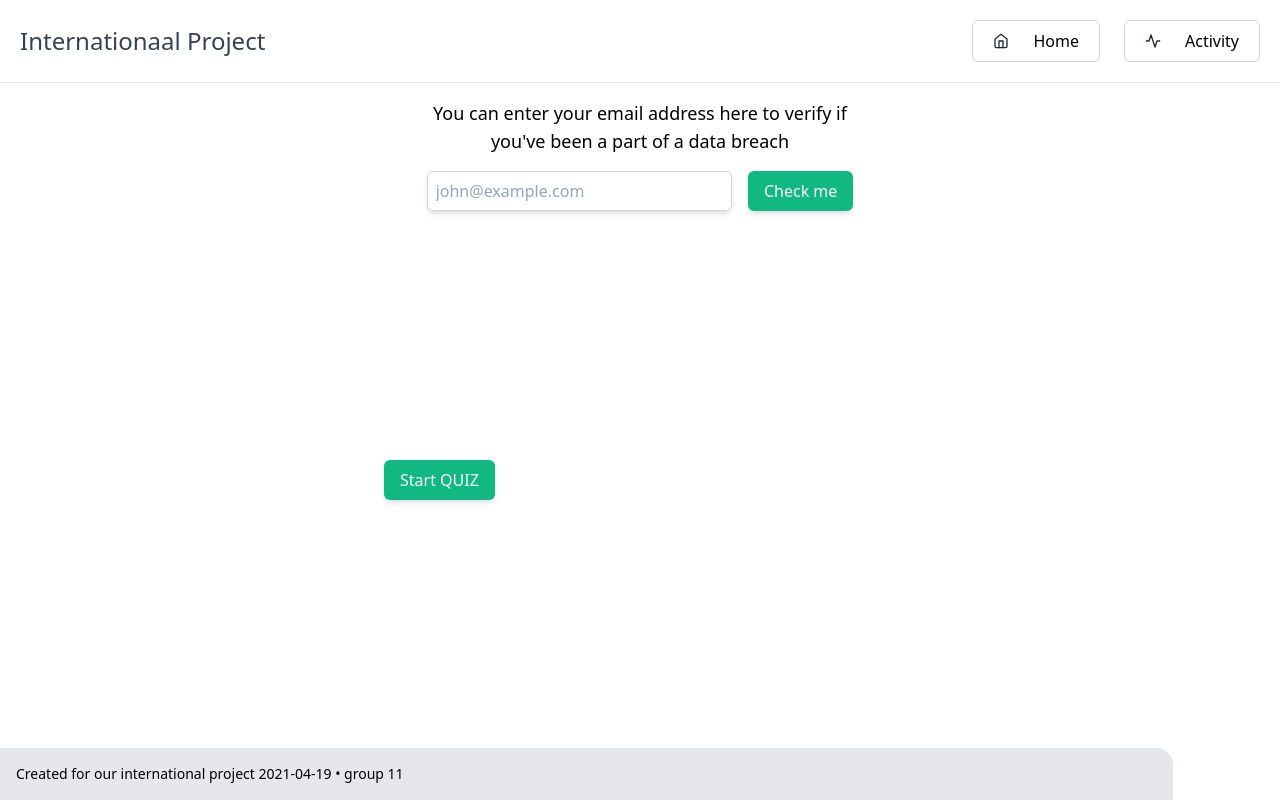
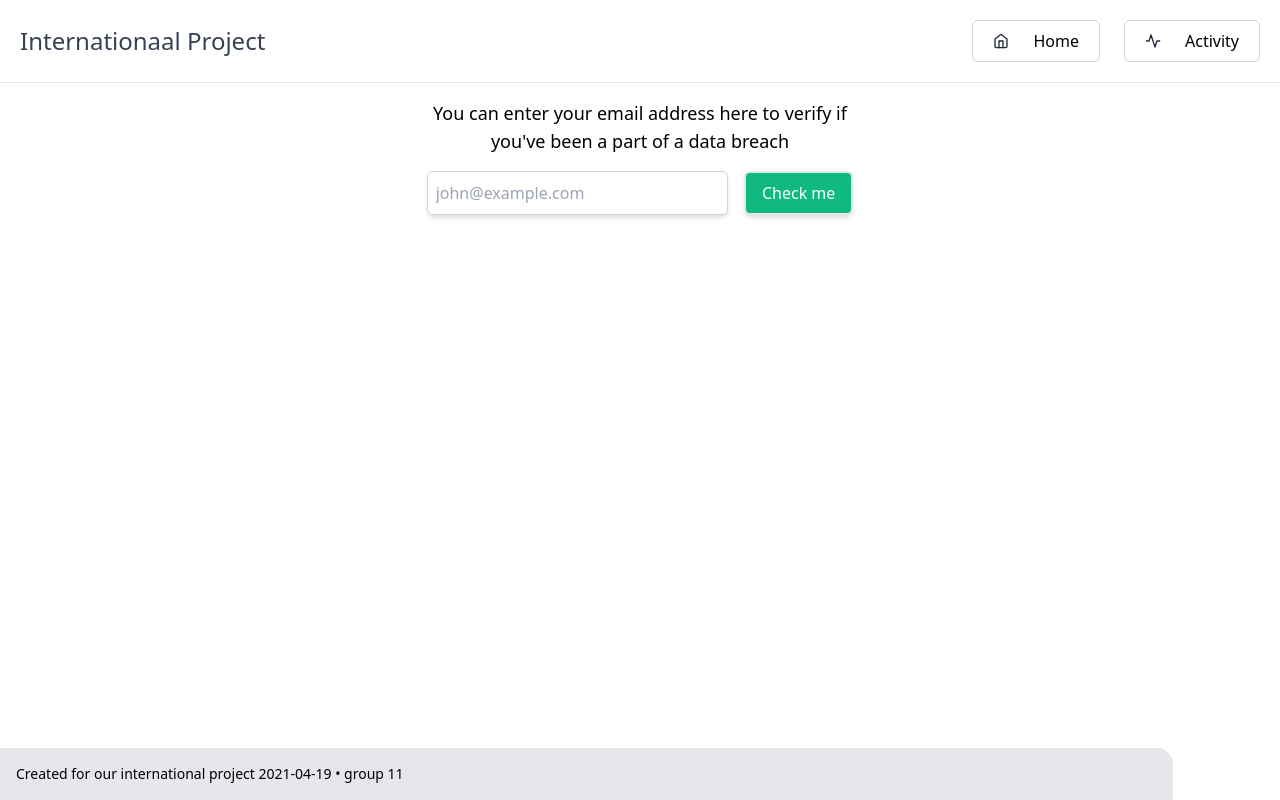
Before and after one commit to laurens-mesure/internationaal_project, a React (Create React App) app: page /activity in a window 1280 px wide. Built offline with nearby package versions, Linux system fonts and the light colour scheme.

Commit message:
implemented UX for buttons

```diff
--- a/src/App.tsx
+++ b/src/App.tsx
@@ -8,7 +8,6 @@ import Activity from "./Views/Activity";
 // Components
 import Nav from "./Components/Nav";
 import Footer from "./Components/Footer";
-import DaBigQuizy from "./Components/DaBigQuizy";
 
 const App: React.FC = () => {
     return (
@@ -19,7 +18,6 @@ const App: React.FC = () => {
                     <Route exact path="/" component={Frontpage} />
                     <Route exact path="/activity" component={Activity} />
                 </Switch>
-                <DaBigQuizy />
                 <Footer />
             </main>
         </Router>
--- a/src/Components/DaBigQuizy.tsx
+++ b/src/Components/DaBigQuizy.tsx
@@ -91,7 +91,7 @@ const DaBigQuizy: React.FC = () => {
             showScore ? (
                 <div className="flex flex-row mb-6">
                     <p className="dark:text-white">Your score is {score}/{questions.length}</p>
-                    <button className="w-max px-4 py-2 bg-green-500 text-white rounded-md shadow-md" onClick={()=>{restartQuiz()}}>Restart quiz</button>
+                    <button className="w-max px-4 py-2 bg-green-500 text-white rounded-md shadow-md hover:border-white border-2 dark:border-black" onClick={()=>{restartQuiz()}}>Restart quiz</button>
                 </div>
             )
             :
@@ -100,7 +100,7 @@ const DaBigQuizy: React.FC = () => {
                     <input
                         type="submit"
                         value="Start QUIZ"
-                        className="flex flex-col w-max px-4 py-2 bg-green-500 text-white rounded-md shadow-md"
+                        className="flex flex-col w-max px-4 py-2 bg-green-500 text-white rounded-md shadow-md hover:border-white border-2 dark:border-black"
                         onClick={(e)=>handleClick(e)}
                     />
 
@@ -110,7 +110,7 @@ const DaBigQuizy: React.FC = () => {
                         <div>
                             {questions[currentQuestion].answerOptions.map((hunk)=>{console.log(hunk);return <button data-xyz='DAAG' className="w-max px-4 py-2 bg-white-500 text-black rounded-md shadow-md hover:border-green-500 border-2 dark:text-white" onClick={(e)=>handleAnswerOptionClick(e, hunk.isCorrect)}>{hunk.answerText}</button>})}
                         </div>
-                        <button className="w-max px-4 py-2 bg-green-500 text-white rounded-md shadow-md" onClick={()=>{nextQuestion()}}>Next</button>
+                        <button className="w-max px-4 py-2 bg-green-500 text-white rounded-md shadow-md hover:border-white border-2 dark:border-black" onClick={()=>{nextQuestion()}}>Next</button>
                     </div>
                 )
             )
--- a/src/Components/Nav.tsx
+++ b/src/Components/Nav.tsx
@@ -31,7 +31,7 @@ interface INavItem {
 
 const NavItem: React.FC<INavItem> = ({ title, route, icon }) => {
     return (
-        <li className="border border-gray-300 rounded-md px-5 py-2 ml-6">
+        <li className="border border-gray-300 rounded-md px-5 py-2 ml-6 hover:border-green-500">
             <Link to={route} className="flex flex-row items-center">
                 <div className="h-4 w-4">{icon}</div>
                 <p className="ml-6 dark:text-white">{title}</p>
--- a/src/Components/Pwnd.tsx
+++ b/src/Components/Pwnd.tsx
@@ -31,7 +31,7 @@ const Pwnd: React.FC = () => {
                 <input
                     type="submit"
                     value="Check me"
-                    className="w-max px-4 py-2 ml-4 bg-green-500 text-white rounded-md shadow-md"
+                    className="w-max px-4 py-2 ml-4 bg-green-500 text-white rounded-md shadow-md hover:border-white border-2 dark:border-black"
                 />
             </form>
             {data && !isLoading && (
--- a/src/Components/UrlTester.tsx
+++ b/src/Components/UrlTester.tsx
@@ -43,7 +43,7 @@ const UrlTester: React.FC = () => {
                 <input
                     type="submit"
                     value="Check URL"
-                    className="w-max px-4 py-2 ml-4 bg-green-500 text-white rounded-md shadow-md"
+                    className="w-max px-4 py-2 ml-4 bg-green-500 text-white rounded-md shadow-md hover:border-white border-2 dark:border-black"
                     ref={submitButton}
                 />
             </form>
--- a/src/Views/Frontpage.tsx
+++ b/src/Views/Frontpage.tsx
@@ -8,6 +8,8 @@ import PreventPhishingAttacks from "../Components/PreventPhishingAttacks";
 import AgeGroups from "../Components/AgeGroups";
 import OriginStory from "../Components/OriginStory";
 import MostCommonPhishingPlaces from "../Components/MostCommonPhishingPlaces";
+import DaBigQuizy from "../Components/DaBigQuizy";
+
 
 const Frontpage: React.FC = () => {
     return (
@@ -19,6 +21,7 @@ const Frontpage: React.FC = () => {
             <AgeGroups />
             <OriginStory />
             <MostCommonPhishingPlaces />
+            <DaBigQuizy />
         </div>
     );
 };
```
